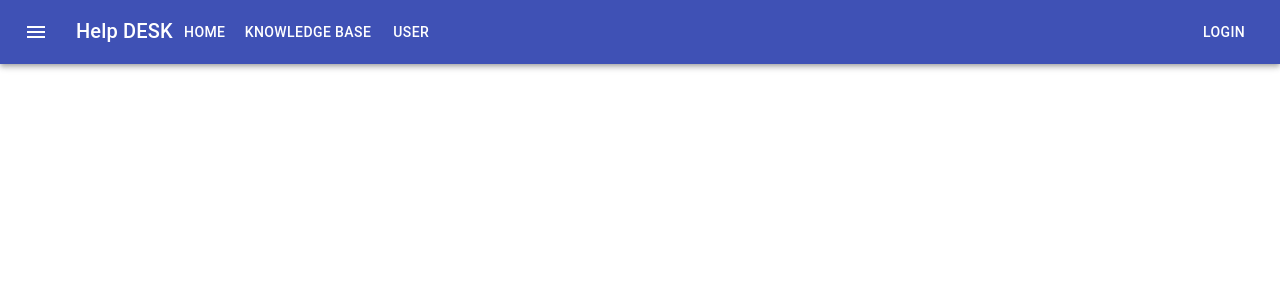
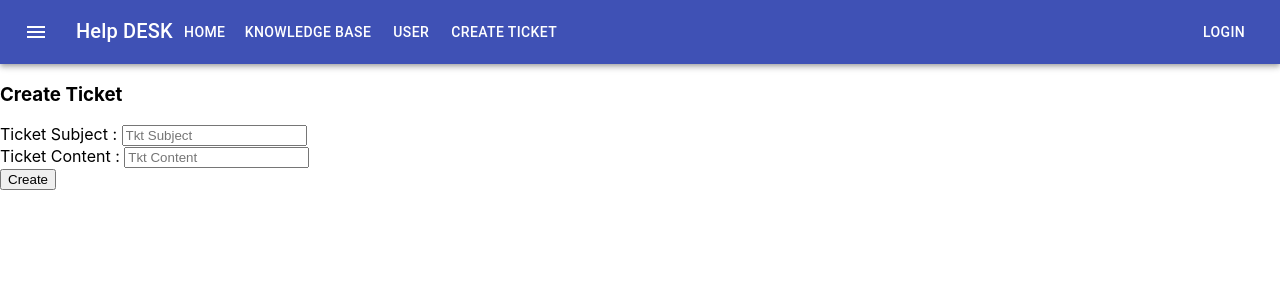
Before and after one commit to bihanviranga/helpdesk-frontend, a React (Create React App) app: page /CreateTicket in a window 1280 px wide. Shown: the top 300 px of the page. Built offline with nearby package versions, Linux system fonts and the light colour scheme; what redux-promise-middleware would draw is missing.

Commit message:
enhance create tkt page

```diff
--- a/src/App.js
+++ b/src/App.js
@@ -9,6 +9,7 @@ import CreateArticle from './pages/KnowledgeBase/CreateArticle'
 import UserIndex from './pages/User/UserIndex';
 import UserRegistration from './pages/User/UserRegistration'
 import UserLogin from './pages/User/UserLogin'
+import CreateTicket from './pages/Ticket/CreateTicket'
 
 import {
   BrowserRouter as Router,
@@ -31,6 +32,7 @@ function App() {
                 <Route path="/User" component={UserIndex} />
                 <Route path="/UserRegistration" component={UserRegistration} />
                 <Route path="/UserLogin" component={UserLogin} />
+                <Route path="/CreateTicket" component={CreateTicket} />
                </Switch>
             </Router>
         </div>
--- a/src/components/Header.jsx
+++ b/src/components/Header.jsx
@@ -22,6 +22,17 @@ const useStyles = makeStyles((theme) => ({
 }));
 
 export default function Header() {
+
+  function LoginCheck(){
+    if(localStorage.getItem('Token') == null){
+      return ( <Button color="inherit" component={Link} to='/UserLogin'>Login</Button> )
+    }else{
+      return ( <Button color="inherit" onClick={()=>{
+        localStorage.removeItem('Token')
+      }} >Log Out</Button> )
+    }
+  }
+
   const classes = useStyles();
 
   return (
@@ -36,8 +47,9 @@ export default function Header() {
             <Button ml={5} color="inherit" component={Link} to='/'>Home</Button>
             <Button ml={5} color="inherit" component={Link} to='/KnowledgeBase_index'>Knowledge Base</Button>
             <Button ml={5} color="inherit" component={Link} to='/User'>User</Button>
+            <Button ml={5} color="inherit" component={Link} to='/CreateTicket'>Create Ticket</Button>
           </Typography>
-          <Button color="inherit" component={Link} to='/UserLogin'>Login</Button>
+          <LoginCheck />
         </Toolbar>
       </AppBar>
     </div>
--- /dev/null
+++ b/src/pages/Ticket/CreateTicket.jsx
@@ -0,0 +1,58 @@
+import React , {useState , useEffect }from 'react'
+import {useSelector , useDispatch} from 'react-redux'
+import { createTicket } from '../../redux'
+
+function CreateTicket() {
+
+    const dispatch = useDispatch();
+    const initTicket = {
+        CompanyId : "ubhcsw",
+        ProductId : "csooxqs",
+        ModuleId : "cwdokm",
+        BrandId : "cwkj",
+        CategoryId : "cwkom",
+        TktSubject : null,
+        TktContent : null,
+        TktStatus : "cwnj",
+        TktPriority : "okmo",
+        TktCreatedBy : "cwom",
+        TktAssignedTo : "ckw",
+        TktCreatedDate : new Date().toJSON().slice(0,10).replace(/-/g,'-'),
+        TktClosedDate : new Date().toJSON().slice(0,10).replace(/-/g,'-'),
+        TktReopenedDate : new Date().toJSON().slice(0,10).replace(/-/g,'-'),
+        TktFirstResponseDate : new Date().toJSON().slice(0,10).replace(/-/g,'-'),
+        TktAttachment : "ckjw",
+        TktRating : "99"
+    }
+
+    const [ticket , setTicket] = useState(initTicket);
+
+    const _userReducer = useSelector(state=>state.user)
+    useEffect(()=>{
+        // dispatch(fetchAllUsers())
+        return()=>{
+
+        }
+    },[])
+
+    return (
+        <div>
+            <h3>Create Ticket</h3>
+            {localStorage.getItem('Token')}
+            <div>
+                <form action="">
+                    <label htmlFor="">Ticket Subject : </label>
+                    <input type="text" name="TktSubject" placeholder="Tkt Subject" onChange={e=>  setTicket({ ...ticket , TktSubject : e.target.value })} /><br/>
+                    <label htmlFor="">Ticket Content : </label>
+                    <input type="text" name="TktContent" placeholder="Tkt Content" onChange={e=>  setTicket({ ...ticket , TktContent : e.target.value })} /><br/>
+                    <button onClick={(e)=>{
+                        e.preventDefault();
+                        dispatch(createTicket(ticket))
+                    }} >Create</button>
+                </form>
+            </div>
+        </div>
+    )
+}
+
+export default CreateTicket
--- /dev/null
+++ b/src/redux/Ticket/TicketAction.js
@@ -0,0 +1,10 @@
+import Axios from "axios"
+
+export const createTicket = (ticket) => {
+    return ()=>{
+        Axios.post("https://localhost:44351/Ticket", ticket)
+        .then(res=>{
+            console.log(res.data)
+        })
+    }
+}
--- a/src/redux/index.js
+++ b/src/redux/index.js
@@ -1,7 +1,13 @@
-export { createArticle } from './KnowledgeBase/KnowledgeBaseAction'
+export {
+    createArticle
+ } from './KnowledgeBase/KnowledgeBaseAction'
 
 export {
     createUser ,
     fetchAllUsers ,
     loginUser
 } from './User/UserAction'
+
+export {
+    createTicket
+} from './Ticket/TicketAction'
```
Also changed, not shown: src/redux/Ticket/TicketReducer.js (added, +11 -0 lines).
